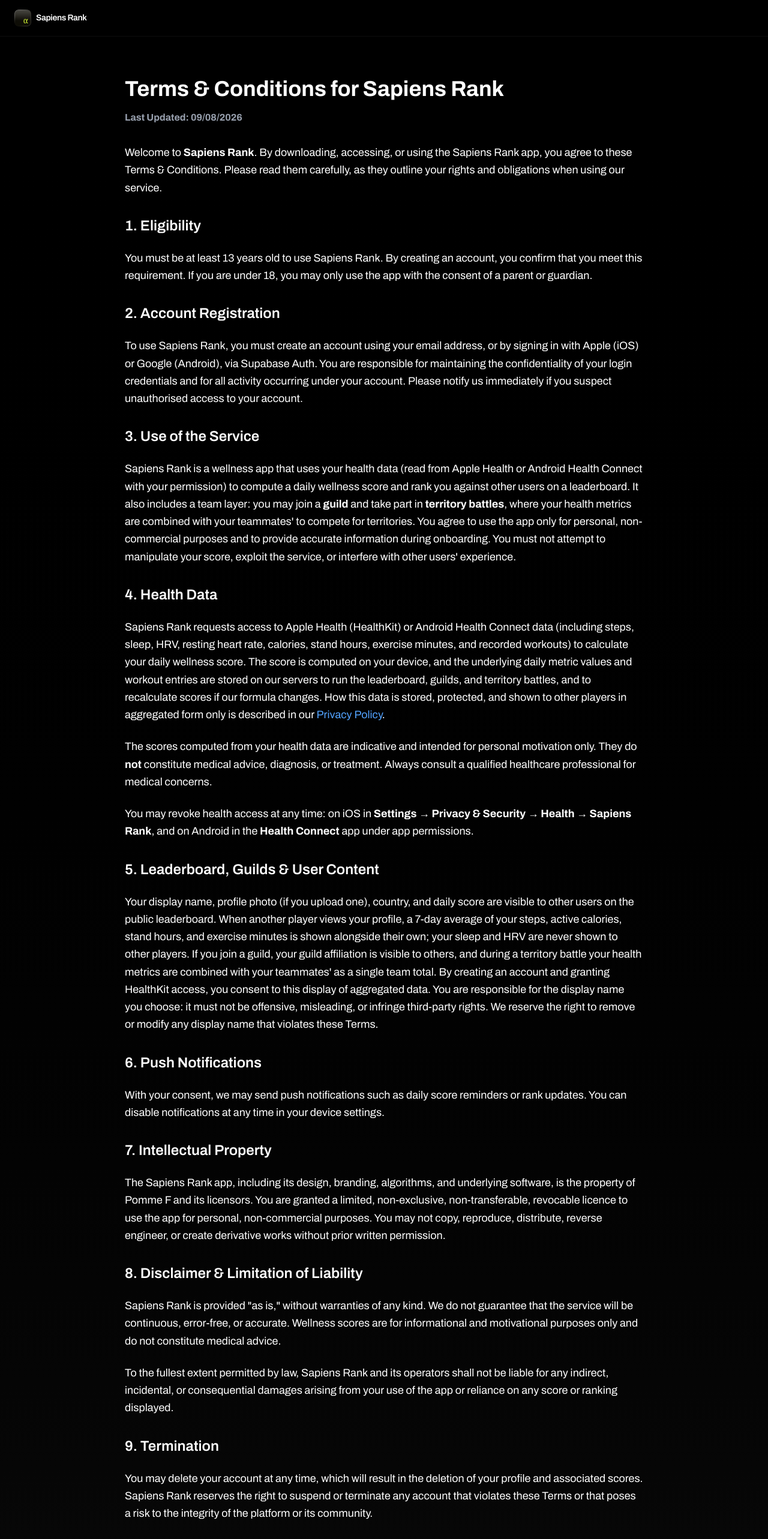
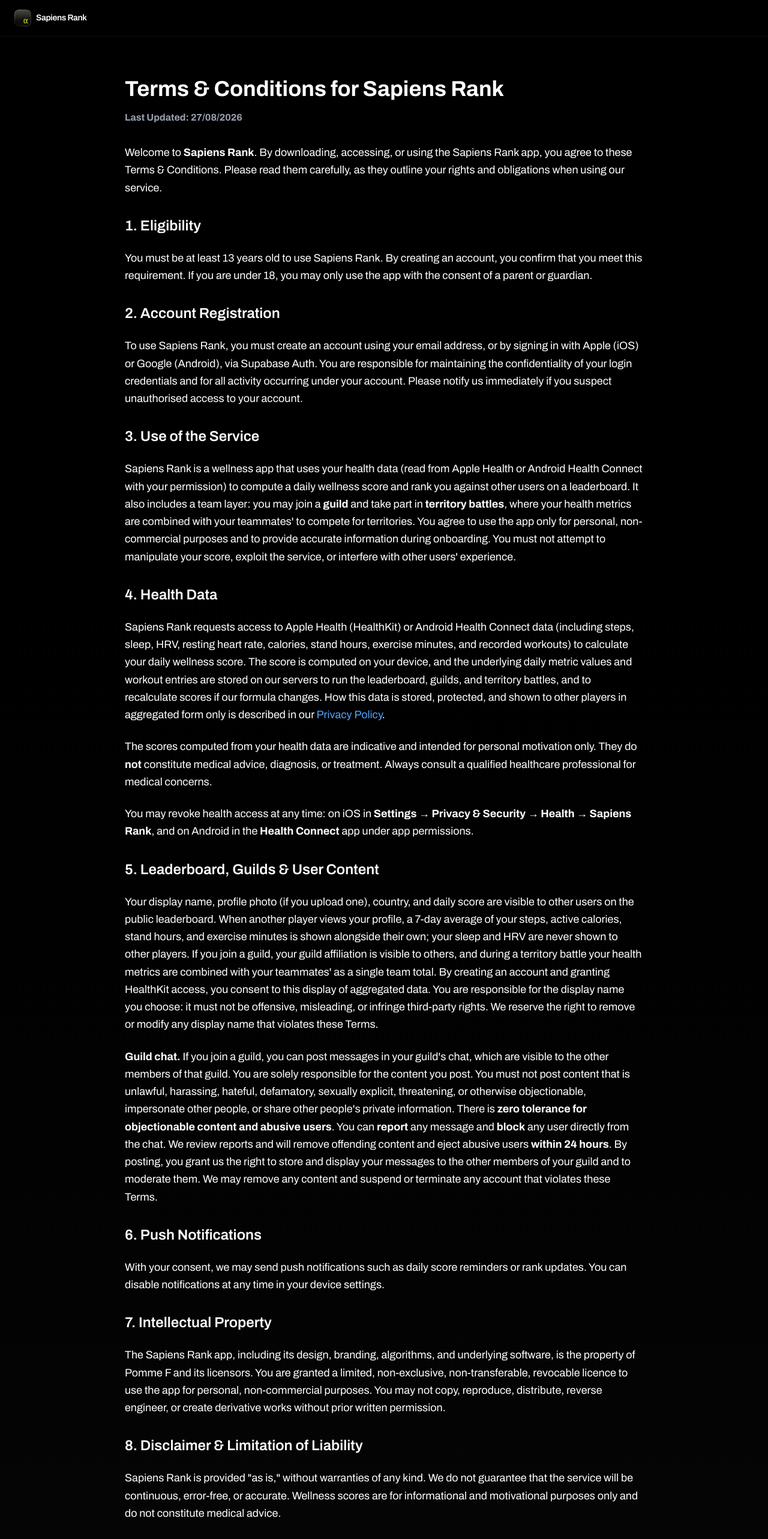
Before and after one commit to cfoltran/sapiensrank-www, a Next.js app: page /terms-and-conditions in a window 1280 px wide. Shown: the top 2565 px of the page at 60% size. Built offline with nearby package versions, Linux system fonts and the light colour scheme.

Commit message:
Update T&C and terms & conditions

```diff
--- a/app/privacy/page.tsx
+++ b/app/privacy/page.tsx
@@ -7,7 +7,7 @@
       <Header />
       <div className="max-w-4xl mx-auto px-4 pt-32 pb-12 space-y-8">
         <h1 className="text-4xl font-bold mb-4">Privacy Policy for Sapiens Rank</h1>
-        <p className="text-gray-400"><strong>Last Updated: 09/08/2026</strong></p>
+        <p className="text-gray-400"><strong>Last Updated: 27/08/2026</strong></p>
 
         <p className="text-lg leading-relaxed">
           At <strong className="text-white">Sapiens Rank</strong>, we are committed to protecting your personal data and respecting your privacy.
@@ -32,6 +32,8 @@
             </li>
             <li><strong className="text-white">Profile photo</strong>: If you choose to upload an avatar, it is stored in our storage (Supabase) and shown publicly next to your name on the leaderboard and on your profile. Providing a photo is optional.</li>
             <li><strong className="text-white">Guild membership</strong>: If you join or create a guild, your guild affiliation, role, and the territories your guild holds are stored to run the team and territory-battle features.</li>
+            <li><strong className="text-white">Guild chat messages</strong>: If you join a guild, the messages you send in your guild's chat are stored on our servers (Supabase, hosted in the EU) and delivered to the other members of your guild. They are visible only to members of your guild, and are automatically deleted after 90 days. Please do not share sensitive personal information in chat.</li>
+            <li><strong className="text-white">Moderation data</strong>: If you block another user or report a message, we store that action (who blocked or reported which message, and any reason you provide) to keep the community safe and to review reported content. Blocking a user hides their messages from you and stops their push notifications reaching you.</li>
             <li><strong className="text-white">Device token</strong>: A Firebase Cloud Messaging (FCM) token, stored to send you push notifications if you grant permission.</li>
             <li><strong className="text-white">User identifier</strong>: A pseudonymous UUID assigned by our authentication provider (Supabase) to link your profile and scores.</li>
             <li><strong className="text-white">Sign-in provider data</strong>: You can create your account with an email address, or with Sign in with Apple (iOS) or Google Sign-In (Android). When you use Apple or Google to sign in, that provider confirms your identity to us and we receive the email address associated with your account (Apple may relay a private, anonymised address).</li>
@@ -53,6 +55,8 @@
             <li>
               <strong className="text-white">Guilds &amp; territory battles</strong>: If you belong to a guild, your raw values for the metric chosen in a battle (steps, sleep, calories, or stand hours) are summed with your teammates' over the 24-hour battle window to decide which guild wins a territory. Individual values are not shown to opposing players; only the team total is used.
             </li>
+            <li><strong className="text-white">Guild chat</strong>: To deliver the messages you send to the other members of your guild, and to notify them via push notification if they have opted in.</li>
+            <li><strong className="text-white">Moderation &amp; safety</strong>: To operate blocking and reporting, review reported messages, and remove content or users that violate our Terms. We act on reports of objectionable content within 24 hours.</li>
             <li><strong className="text-white">Push notifications</strong>: To send you daily reminders or rank updates, if you opt in.</li>
             <li><strong className="text-white">Product analytics</strong>: To measure feature usage and improve the app, using pseudonymous event data via PostHog (hosted in the EU).</li>
           </ul>
@@ -121,10 +125,10 @@
         <section className="space-y-6">
           <h2 className="text-2xl font-semibold text-white">5. Legal Basis for Processing</h2>
           <ul className="list-disc pl-6 space-y-3 text-lg">
-            <li><strong>Contract</strong>: To provide core services (account, leaderboard, guilds, score calculation).</li>
+            <li><strong>Contract</strong>: To provide core services (account, leaderboard, guilds, guild chat, score calculation).</li>
             <li><strong>Explicit consent</strong>: Health &amp; fitness data is a special category of personal data under Article 9 GDPR. We process it, store it, and display it to other players in aggregated form only on the basis of your explicit consent, given when you grant HealthKit access. You may withdraw this consent at any time by revoking HealthKit access, which stops further collection.</li>
             <li><strong>Consent</strong>: For push notifications. You may withdraw consent at any time.</li>
-            <li><strong>Legitimate interests</strong>: To maintain the security and integrity of our platform, and to run pseudonymous product analytics to understand usage and improve the app. You may object to this processing at any time (see Section 8).</li>
+            <li><strong>Legitimate interests</strong>: To maintain the security and integrity of our platform, to moderate guild chat (operate blocking and reporting, review reported content, and remove objectionable content and abusive users), and to run pseudonymous product analytics to understand usage and improve the app. You may object to this processing at any time (see Section 8).</li>
           </ul>
         </section>
 
@@ -133,6 +137,8 @@
           <h2 className="text-2xl font-semibold text-white">6. Data Retention</h2>
           <p className="text-lg leading-relaxed">
             Account, score, and daily health metric data is retained while your account is active.<br />
+            Guild chat messages are automatically deleted 90 days after they are sent.<br />
+            Moderation records (blocks and reports) are retained while your account is active to keep the community safe.<br />
             Device tokens are refreshed automatically and deleted when you uninstall the app or revoke notification permissions.<br />
             You may request deletion of your account and all associated data, including your stored health metrics, at any time.
           </p>
--- a/app/terms-and-conditions/page.tsx
+++ b/app/terms-and-conditions/page.tsx
@@ -7,7 +7,7 @@
       <Header />
       <div className="max-w-4xl mx-auto px-4 pt-32 pb-12 space-y-8">
         <h1 className="text-4xl font-bold mb-4">Terms &amp; Conditions for Sapiens Rank</h1>
-        <p className="text-gray-400"><strong>Last Updated: 09/08/2026</strong></p>
+        <p className="text-gray-400"><strong>Last Updated: 27/08/2026</strong></p>
 
         <p className="text-lg leading-relaxed">
           Welcome to <strong className="text-white">Sapiens Rank</strong>.
@@ -77,6 +77,16 @@
             By creating an account and granting HealthKit access, you consent to this display of aggregated data.
             You are responsible for the display name you choose: it must not be offensive, misleading, or infringe third-party rights.
             We reserve the right to remove or modify any display name that violates these Terms.
+          </p>
+          <p className="text-lg leading-relaxed">
+            <strong className="text-white">Guild chat.</strong> If you join a guild, you can post messages in your guild's chat, which are visible to the other members of that guild.
+            You are solely responsible for the content you post. You must not post content that is unlawful, harassing, hateful, defamatory, sexually explicit,
+            threatening, or otherwise objectionable, impersonate other people, or share other people's private information.
+            There is <strong className="text-white">zero tolerance for objectionable content and abusive users</strong>.
+            You can <strong className="text-white">report</strong> any message and <strong className="text-white">block</strong> any user directly from the chat.
+            We review reports and will remove offending content and eject abusive users <strong className="text-white">within 24 hours</strong>.
+            By posting, you grant us the right to store and display your messages to the other members of your guild and to moderate them.
+            We may remove any content and suspend or terminate any account that violates these Terms.
           </p>
         </section>
 
@@ -164,8 +174,10 @@
             non-commercial purposes in accordance with these Terms. You may not modify, distribute, reverse engineer, or exploit any part of the app.
           </p>
           <p className="text-lg leading-relaxed">
-            There is zero tolerance for abusive behaviour. Users must not choose display names or engage in any conduct that is unlawful,
-            harassing, defamatory, or otherwise inappropriate. Violation of this policy may result in immediate termination of your account.
+            There is zero tolerance for objectionable content and abusive behaviour. Users must not choose display names, post chat messages, or engage in any conduct
+            that is unlawful, harassing, hateful, defamatory, sexually explicit, or otherwise inappropriate. You can report objectionable content and block abusive users
+            from within the app; we review reports and act, including removing content and terminating accounts, within 24 hours.
+            Violation of this policy may result in immediate termination of your account.
           </p>
         </section>
       </div>
```
